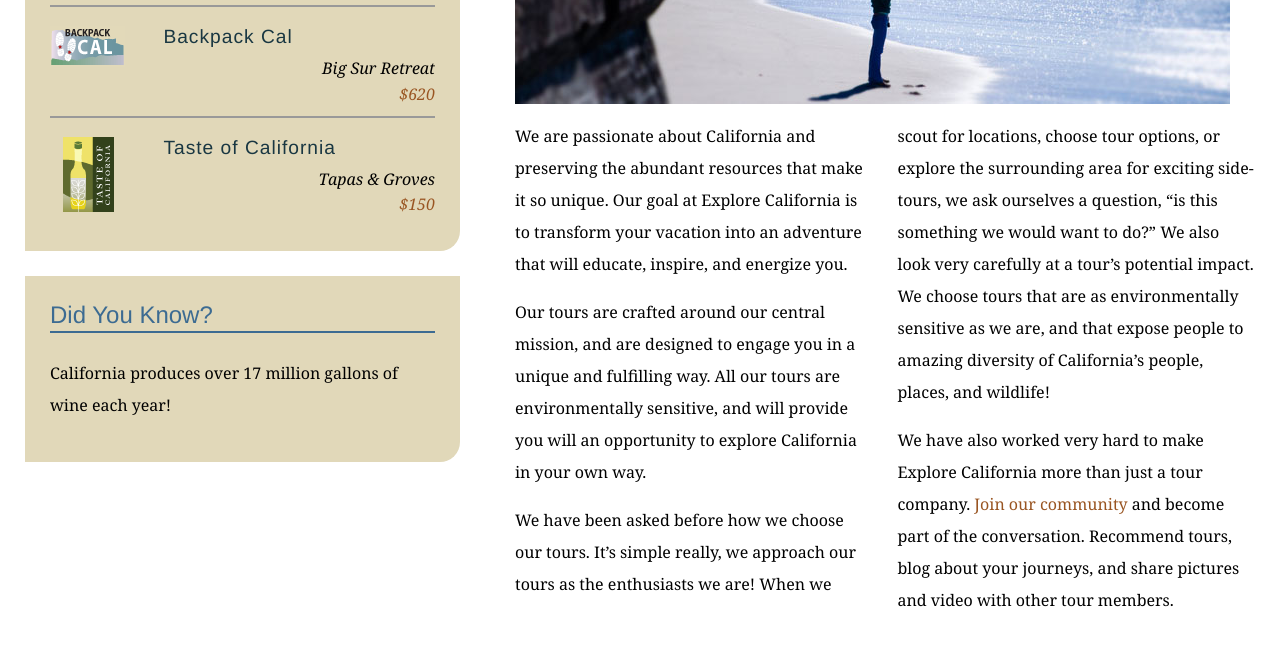
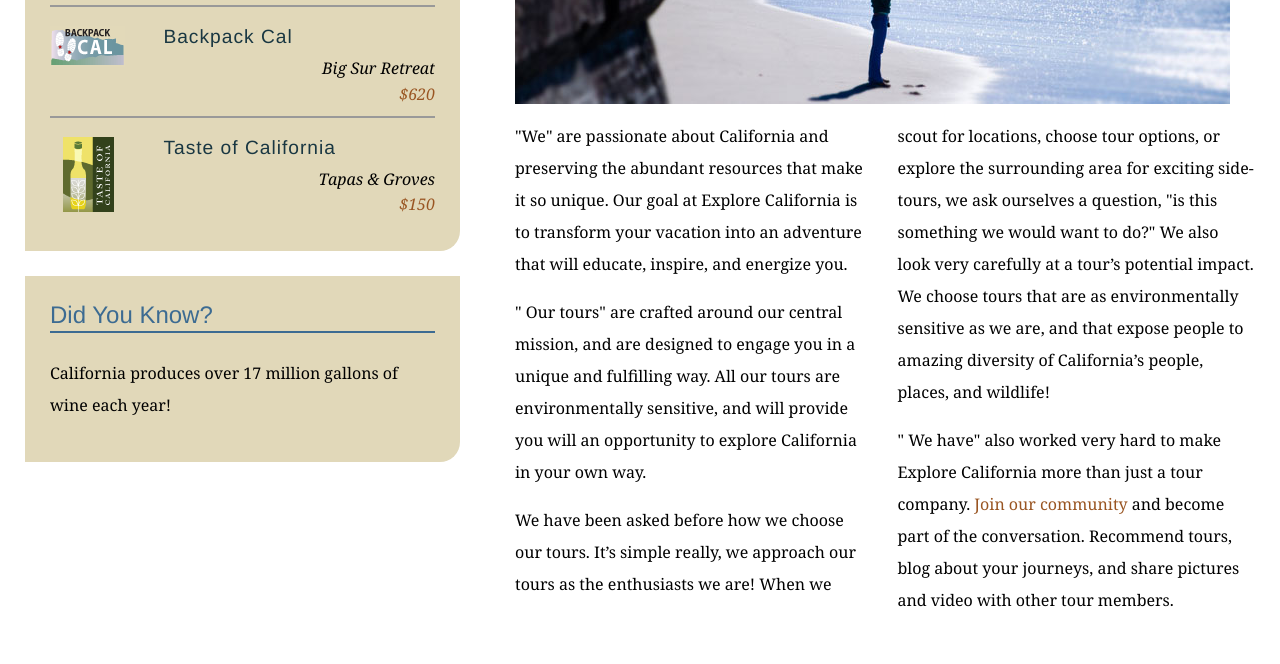
Before and after one commit to fafa00/exploring, a plain HTML site: page mission.html in a window 1280 px wide. Shown: the part 580-1244 px from the top of the page. Drawn offline with Linux system fonts and the light colour scheme.

Commit message:
replace quotes

```diff
--- a/mission.html
+++ b/mission.html
@@ -62,10 +62,10 @@
           <h1>Who we are</h1>
           <img src="assets/images/mission_look.jpg" alt="Looking out at the Pacific" class="articleImage" />
           <div class="multiCol">
-            <p>We are passionate about California and preserving the abundant resources that make it so unique. Our goal at Explore California is to transform your vacation into an adventure that will educate, inspire, and energize you.</p>
-            <p>Our tours are crafted around our central mission, and are designed to engage you in a unique and fulfilling way. All our tours are environmentally sensitive, and will provide you will an opportunity to explore California in your own way.</p>
-            <p>We have been asked before how we choose our tours. It&rsquo;s simple really, we approach our tours as the enthusiasts we are! When we scout for locations, choose tour options, or explore the surrounding area for exciting side-tours, we ask ourselves a question, &ldquo;is this something we would want to do?&rdquo; We also look very carefully at a tour&rsquo;s potential impact. We choose tours that are as environmentally sensitive as we are, and that expose people to amazing diversity of California&rsquo;s people, places, and wildlife!</p>
-            <p>We have also worked very hard to make Explore California more than just a tour company. <a href="explorers/join.html">Join our community</a> and become part of the conversation. Recommend tours, blog about your journeys, and share pictures and video with other tour members.</p>
+            <p>&quot;We&quot; are passionate about California and preserving the abundant resources that make it so unique. Our goal at Explore California is to transform your vacation into an adventure that will educate, inspire, and energize you.</p>
+            <p>&quot; Our tours&quot;  are crafted around our central mission, and are designed to engage you in a unique and fulfilling way. All our tours are environmentally sensitive, and will provide you will an opportunity to explore California in your own way.</p>
+            <p>We have been asked before how we choose our tours. It&rsquo;s simple really, we approach our tours as the enthusiasts we are! When we scout for locations, choose tour options, or explore the surrounding area for exciting side-tours, we ask ourselves a question, &quot;is this something we would want to do?&quot; We also look very carefully at a tour&rsquo;s potential impact. We choose tours that are as environmentally sensitive as we are, and that expose people to amazing diversity of California&rsquo;s people, places, and wildlife!</p>
+            <p>&quot; We have&quot;  also worked very hard to make Explore California more than just a tour company. <a href="explorers/join.html">Join our community</a> and become part of the conversation. Recommend tours, blog about your journeys, and share pictures and video with other tour members.</p>
           </div>
         </div>
       </div>
```
